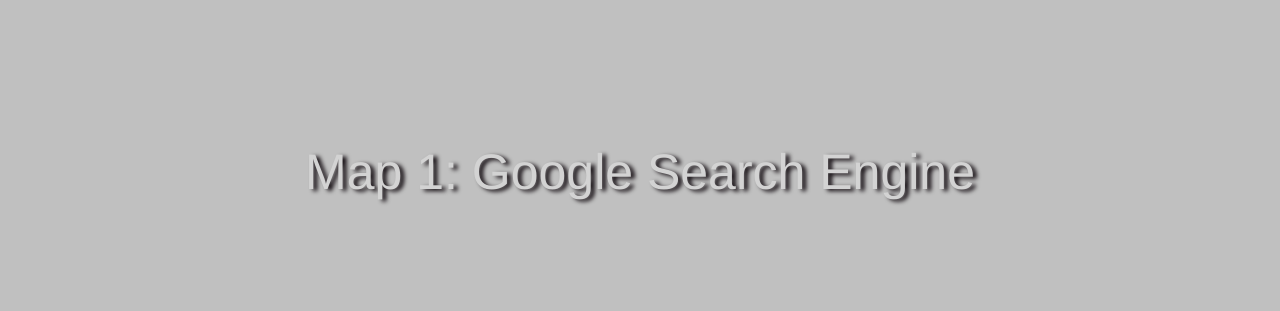
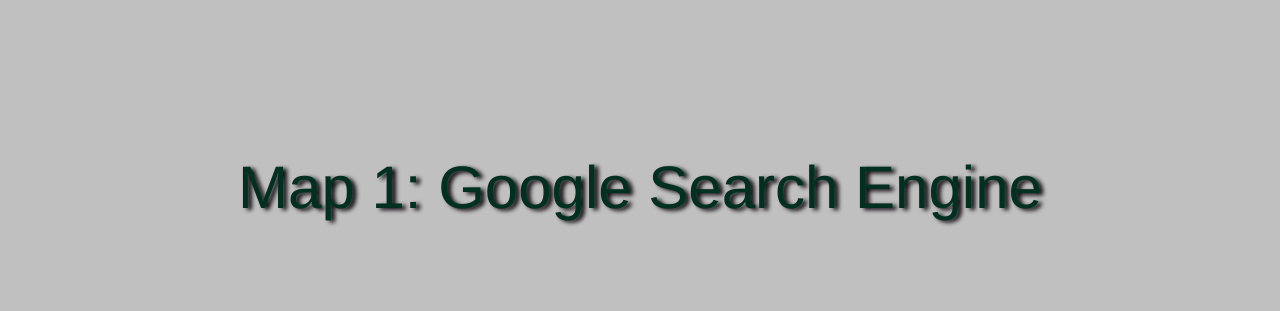
Before and after one commit to isabellahope/Isabellahope.github.io, a plain HTML site: page maps.html in a window 1280 px wide. Shown: the part 1020-1331 px from the top of the page. Drawn offline with Linux system fonts and the light colour scheme.

Commit message:
Update basic.css

```diff
--- a/scripts/basic.css
+++ b/scripts/basic.css
@@ -28,11 +28,11 @@ h2 {
 }
 
 h3 {
-color: #D3D3D3;
+color: #023020;
     text-align: center;
     font-weight: 10;
     text-shadow: 4px 2px 4px rgba(10, 3, 8, 1);
-    font-size: 50px;
+    font-size: 60px;
     font-family:   Harmonia Sans, sans-serif
     border: 2px solid black; /* Border style and color */
       padding: 10px; /* Padding inside the border */
```
